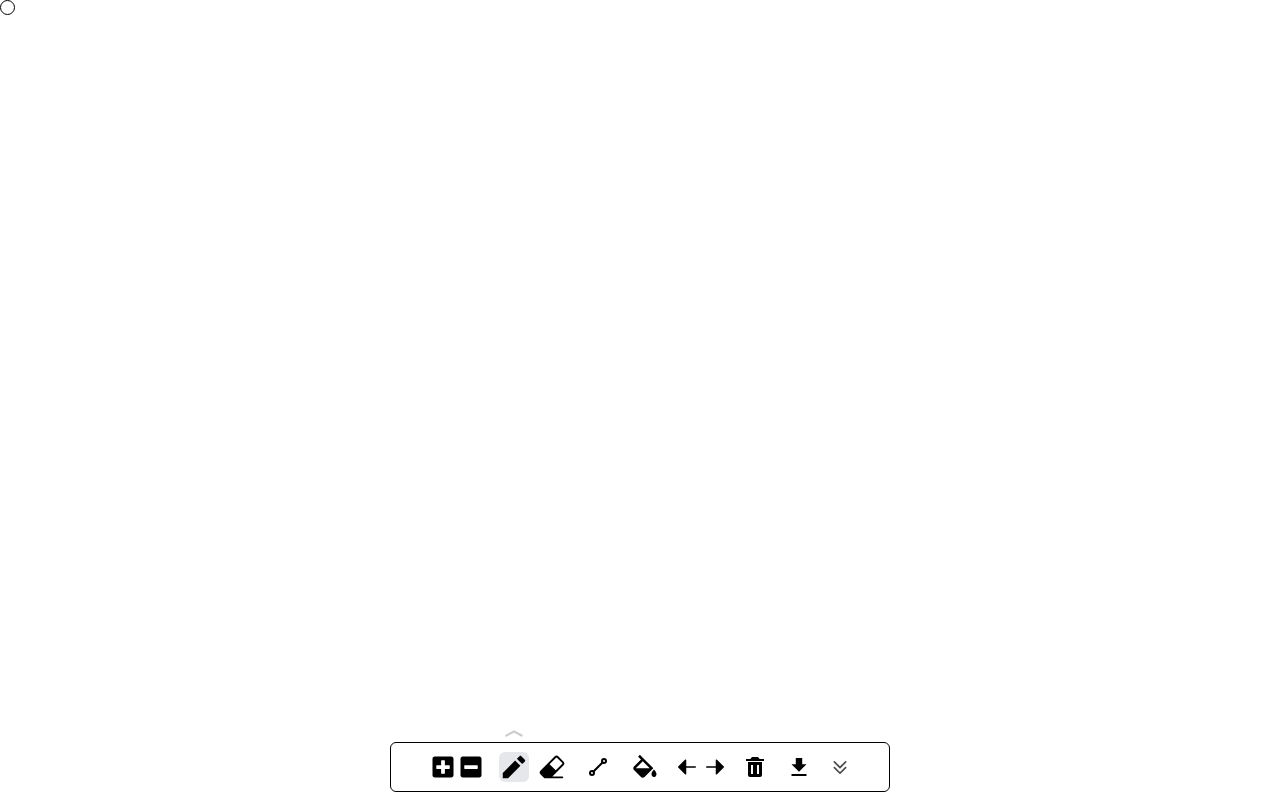
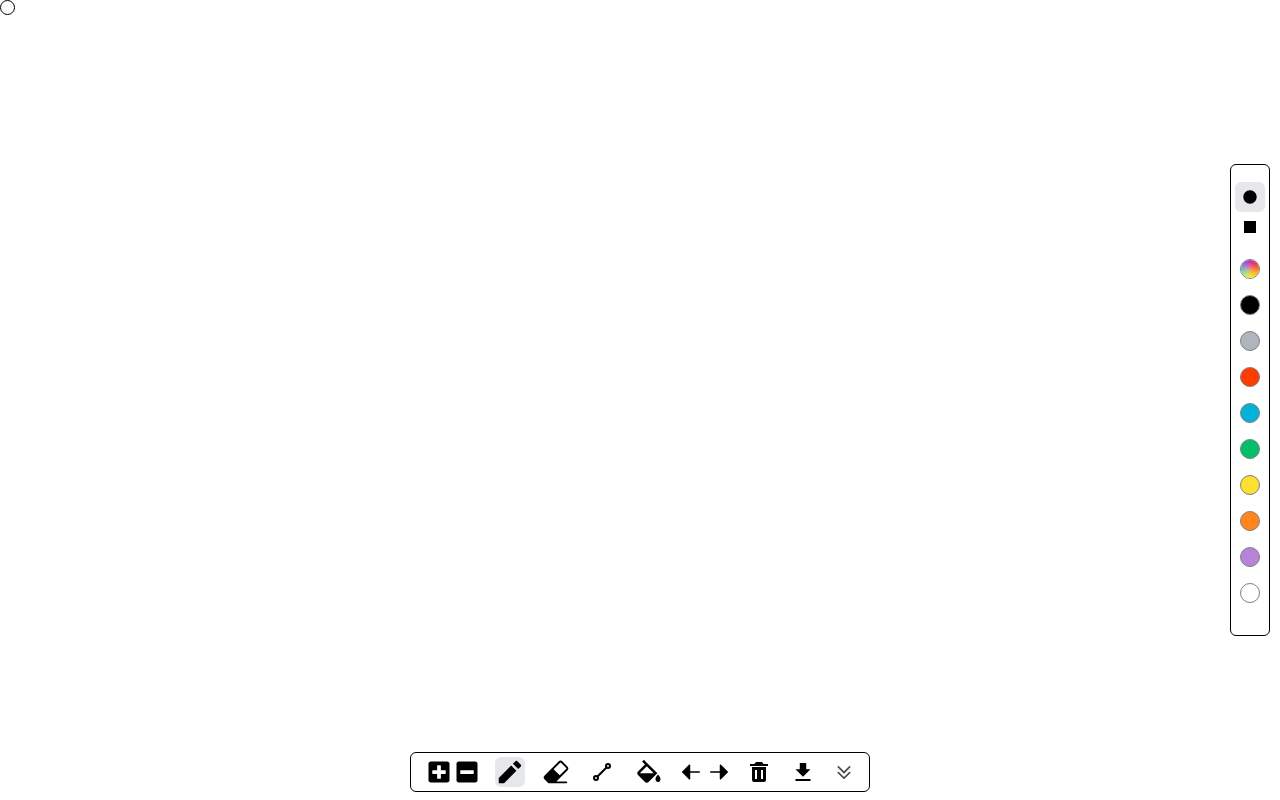
Before and after one commit to VictorSouzaCode/Splash-Paint, a React (Vite) app: page / in a window 1280 px wide. Built offline with nearby package versions, Linux system fonts and the light colour scheme; a web font is replaced by a local one.

Commit message:
toolCofigurationBar-Now-is-aways-on-the-screen-side

```diff
--- a/src/components/Canvas.tsx
+++ b/src/components/Canvas.tsx
@@ -9,6 +9,7 @@ import { useCanvasEvents } from "../hooks/useCanvasEvents"
 import { createDrawingEngine } from "../typescript/engine/drawingEngine"
 import Toolbar from "./Toolbar"
 import { setEngine } from "../utils/drawingEgineSingleton"
+import ToolConfigurationBar from "./configurationBar/ToolConfigurationBar"
 
 
 const Canvas = () => {
@@ -48,8 +49,12 @@ const Canvas = () => {
     ref={canvasPreviewRef}
     className="absolute top-0 left-0 z-0 pointer-events-none bg-transparent"
     />
-    {engineReady &&
-    <Toolbar />
+    {engineReady && (
+      <div>
+        <Toolbar />
+        <ToolConfigurationBar/>
+      </div>
+    )
     }
 
     <MouseFollower/>
--- a/src/components/Toolbar.tsx
+++ b/src/components/Toolbar.tsx
@@ -7,6 +7,7 @@ import UndoRedoDelete from "./buttonsToolbar/UndoRedoDelete"
 import ToggleToolBarButton from "./buttonsToolbar/ToggleToolBarButton"
 import type { RootState } from "../redux/store"
 import { useSelector } from "react-redux"
+import ColorPallete from "./buttonsToolbar/ColorPallete"
 
 
 
@@ -19,7 +20,7 @@ const Toolbar = () => {
     {hide && <ToggleToolBarButton/>}
 
     {!hide &&
-    <div className="z-50 flex-center bottom-position min-h-[50px] h-fit main-container-width rounded-md border1 bg-white">
+    <div className="z-50 flex-center flex-col bottom-position min-h-[40px] h-fit main-container-width rounded-md border1 bg-white">
 
         <div className="h-full text-2xl flex-center flex-wrap gap-x-4">
           <SizeControl />
--- a/src/components/buttonsToolbar/ColorPallete.tsx
+++ b/src/components/buttonsToolbar/ColorPallete.tsx
@@ -2,8 +2,13 @@ import { useDispatch, useSelector } from "react-redux"
 import { setPencilColor} from "../../redux/slices/tools"
 import type { RootState } from "../../redux/store"
 import { basicColorsOptions } from "../../utils/colorPalleteData"
-import { setConfigBar } from "../../redux/slices/configToolBar";
 import multiColorbackground from '../../assets/rainbow.jpg'
+
+// icon if i want a button to open colorPallete
+import { PiCirclesThreeFill } from "react-icons/pi";
+import { PiIntersectThreeFill } from "react-icons/pi";
+
+
 
 const ColorPallete = () => {
     const dispatch = useDispatch()
@@ -12,7 +17,7 @@ const ColorPallete = () => {
   return (
     <>
     <div
-        className="flex flex-wrap justify-around items-center h-fit gap-x-2"
+        className="flex-center flex-col flex-wrap h-fit gap-y-4"
         >
             <div className="relative w-5 h-5 rounded-full transition-all duration-200"
               style={{
@@ -43,7 +48,6 @@ const ColorPallete = () => {
                   }}
                   onClick={() => {
                       dispatch(setPencilColor(colors))
-                      dispatch(setConfigBar())
                   }}
               ></button>
           ))}
--- a/src/components/buttonsToolbar/FillButton.tsx
+++ b/src/components/buttonsToolbar/FillButton.tsx
@@ -2,7 +2,6 @@
 import { useDispatch, useSelector } from "react-redux"
 import {  setFill } from "../../redux/slices/tools"
 import type { RootState } from "../../redux/store";
-import OpenConfigBarButton from "../configurationBar/OpenConfigBarButton";
 
 import { BiSolidColorFill } from "react-icons/bi";
 
@@ -13,11 +12,8 @@ const FillButton = () => {
   const dispatch = useDispatch()
   const state = useSelector((state: RootState) => state.tools)
 
-  const barIsActive = useSelector((state: RootState) => state.configBar.isActive)
-
   return (
     <div className="relative flex-center">
-    {state.tool === 'fill' && !barIsActive && <OpenConfigBarButton />}
     <button
       className="text-3xl rounded-md flex-center"
       style={{
--- a/src/components/buttonsToolbar/PencilEraser.tsx
+++ b/src/components/buttonsToolbar/PencilEraser.tsx
@@ -2,19 +2,18 @@ import { useDispatch, useSelector } from "react-redux"
 import type { RootState } from "../../redux/store";
 import {  setEraser, setPencil, setToolForm} from "../../redux/slices/tools"
 import { toolsArray } from "../../utils/toolsData";
-import ToolConfigurationBar from "../configurationBar/ToolConfigurationBar";
 
-import OpenConfigBarButton from "../configurationBar/OpenConfigBarButton";
+import { FaSquare } from "react-icons/fa";
+import { FaCircle } from "react-icons/fa6";
 
 
+// change color pallete and tool forms to a side bar
 
 
 const PencilEraser = () => {
   const dispatch = useDispatch()
 
   const { tool, toolForm, pencilColor} = useSelector((state: RootState) => state.tools)
-
-  const barIsActive = useSelector((state: RootState) => state.configBar.isActive)
 
   const handleToolsClick = (toolName: string) => {
     if(toolName === 'pencil') {
@@ -27,7 +26,7 @@ const PencilEraser = () => {
     }
   }
 
-  const renderToolsButton = (toolName: string, Icon: React.ElementType, keyNumber:number) => {
+  const renderToolsButton = (toolName: string, Icon: React.ElementType) => {
 
     const isSelected = tool === toolName;
 
@@ -42,7 +41,6 @@ const PencilEraser = () => {
       className="flex-col flex-center"
       key={toolName}
       >
-      {isSelected && !barIsActive && <OpenConfigBarButton/>}
       <button
       className={`flex-center rounded-md text-3xl`}
       style={{
@@ -60,15 +58,11 @@ const PencilEraser = () => {
   }
 
   return (
-    <>
-    {barIsActive  && <ToolConfigurationBar/>}
-    <div className="flex justify-center relative gap-x-2">
-      {toolsArray && toolsArray.map(({name, Icon, keyNumber}) => (
-        renderToolsButton(name, Icon, keyNumber)
+    <div className="flex justify-center relative gap-x-4">
+      {toolsArray && toolsArray.map(({name, Icon}) => (
+        renderToolsButton(name, Icon)
       ))}
-
     </div>
-    </>
   )
 }
 
--- a/src/components/buttonsToolbar/ShapeArray.tsx
+++ b/src/components/buttonsToolbar/ShapeArray.tsx
@@ -40,7 +40,7 @@ const ShapeArray = () => {
 
   return (
       <div
-          className="h-fit flex-center rounded-md gap-x-2"
+          className="h-fit flex-center flex-col rounded-md gap-y-4"
       >
           {shapes && shapes.map(({ shapeName, ShapeIcon }, i) => {
               return renderShapeButtons(shapeName as ToolForm, ShapeIcon, i)
--- a/src/components/buttonsToolbar/Shapes.tsx
+++ b/src/components/buttonsToolbar/Shapes.tsx
@@ -4,13 +4,11 @@ import type { RootState } from "../../redux/store";
 import type { ToolForm } from "../../redux/slices/tools";
 import { previousSelectedShapes } from "../../utils/shapeIcons";
 import { shapes} from "../../utils/shapeIcons";
-import OpenConfigBarButton from "../configurationBar/OpenConfigBarButton";
 
 const Shapes = () => {
     const dispatch = useDispatch()
 
     const { pencilColor, tool} = useSelector((state:RootState) => state.tools)
-    const barIsActive = useSelector((state: RootState) => state.configBar.isActive)
 
     const handleClick = (shapeName: ToolForm) => {
         dispatch(setToolForm(shapeName))
@@ -25,8 +23,6 @@ const Shapes = () => {
             <div
             className="flex-center"
             key={shapeName}>
-            {tool === 'shape' && !barIsActive && <OpenConfigBarButton/>
-            }
             <button
                 className={`flex-center rounded-md`}
                 style={{
@@ -45,7 +41,7 @@ const Shapes = () => {
     const currentShape = previousSelectedShapes[0] as ToolForm || 'line';
 
   return (
-      <div className="w-[30px] h-[30px] relative rounded-md flex justify-center items-center"
+      <div className="w-[30px] h-[30px] relative rounded-md flex-center"
           style={{
               backgroundColor: tool !== 'shape' ? 'transparent' : '#e5e7eb'
           }}
--- a/src/components/buttonsToolbar/StrokeFormsSelector.tsx
+++ b/src/components/buttonsToolbar/StrokeFormsSelector.tsx
@@ -33,14 +33,13 @@ const StrokeFormSelector = () => {
     return (
       <button
         key={strokeForm}
-        className="button-tools-box flex-center h-full"
+        className="button-tools-box flex-center"
         style={{
           color: iconColor,
           backgroundColor: bgColor
         }}
         onClick={() => {
           handleFormClick(strokeForm)
-          dispatch(setConfigBar())
         }}
       >
         <Icon />
@@ -49,7 +48,7 @@ const StrokeFormSelector = () => {
   }
 
   return (
-    <div className="flex-center rounded-md text-base h-[30px]">
+    <div className="flex-center flex-col rounded-md text-base h-[30px]">
       {strokeForm && strokeForm.map(({ name, Icon }) => (
         render(name, Icon)
       ))}
--- a/src/components/configurationBar/ToolConfigurationBar.tsx
+++ b/src/components/configurationBar/ToolConfigurationBar.tsx
@@ -1,23 +1,22 @@
 import StrokeFormSelector from "../buttonsToolbar/StrokeFormsSelector"
-import ColorPallete from "../buttonsToolbar/ColorPallete"
 import { useSelector } from "react-redux";
 import type { RootState } from "../../redux/store";
 import ShapeArray from "../buttonsToolbar/ShapeArray";
-import OpenConfigBarButton from "./OpenConfigBarButton";
+import ColorPallete from "../buttonsToolbar/ColorPallete";
+
+// i want that strokeformselector only shows on the side bar when pencil or eraser is selected
+// i want shapes to appear only when shapes are selected
 
 
 const ToolConfigurationBar = () => {
 
     const {tool} = useSelector((state:RootState) => state.tools)
 
-    const modularGap = tool == 'pencil' || tool == 'eraser' ? `gap-x-2` : `gap-x-4`;
-
   return (
-    <div className={`border1 min-h-[40px] h-fit w-full absolute top-[0%] left-[50%] translate-y-[-100%] translate-x-[-50%] box-rounded flex-center bg-white ${modularGap}`}>
-      <OpenConfigBarButton/>
-        {tool === 'pencil' || tool === 'eraser' ? <StrokeFormSelector/> : <div></div>}
-        {tool === 'shape' && <ShapeArray/>}
-        {tool === 'eraser' ? <div className="w-[197px]"></div> : <ColorPallete />}
+    <div className={`border1 flex flex-col items-center justify-center absolute top-[50%] translate-y-[-50%] right-[10px] w-[40px] min-h-[40px] h-fit py-8 gap-8 box-rounded bg-white`}>
+      {(tool === 'pencil' || tool === 'eraser') && <StrokeFormSelector/>}
+      {tool === 'shape' && <ShapeArray/>}
+      {(tool === 'fill' || tool === 'shape' || tool === 'pencil') && <ColorPallete/>}
     </div>
   )
 }
--- a/src/splashInput.css
+++ b/src/splashInput.css
@@ -26,11 +26,11 @@
   }
 
   .main-container-width {
-    @apply min-w-32 w-full max-w-[98%] lg:max-w-[500px] lg:px-2
+    @apply min-w-32 w-full max-w-[98%] lg:w-fit lg:px-4
   }
 
   .button-tools-box {
-    @apply rounded-md h-full w-[30px] active:text-gray-600
+    @apply rounded-md w-[30px] min-h-[30px] active:text-gray-600
   }
 
   .box-rounded {
--- a/src/splashOutput.css
+++ b/src/splashOutput.css
@@ -582,16 +582,20 @@ video {
   left: 50%;
 }
 
+.right-\[10px\] {
+  right: 10px;
+}
+
 .top-0 {
   top: 0px;
 }
 
-.top-\[0\%\] {
-  top: 0%;
+.top-\[100\%\] {
+  top: 100%;
 }
 
-.top-\[100\%\] {
-  top: 100%;
+.top-\[50\%\] {
+  top: 50%;
 }
 
 .z-0 {
@@ -635,10 +639,6 @@ video {
   min-height: 40px;
 }
 
-.min-h-\[50px\] {
-  min-height: 50px;
-}
-
 .w-5 {
   width: 1.25rem;
 }
@@ -647,20 +647,16 @@ video {
   width: 2rem;
 }
 
-.w-\[197px\] {
-  width: 197px;
-}
-
 .w-\[30px\] {
   width: 30px;
 }
 
+.w-\[40px\] {
+  width: 40px;
+}
+
 .w-full {
   width: 100%;
-}
-
-.min-w-\[100px\] {
-  min-width: 100px;
 }
 
 .min-w-\[200px\] {
@@ -674,6 +670,11 @@ video {
 
 .translate-y-\[-100\%\] {
   --tw-translate-y: -100%;
+  transform: translate(var(--tw-translate-x), var(--tw-translate-y)) rotate(var(--tw-rotate)) skewX(var(--tw-skew-x)) skewY(var(--tw-skew-y)) scaleX(var(--tw-scale-x)) scaleY(var(--tw-scale-y));
+}
+
+.translate-y-\[-50\%\] {
+  --tw-translate-y: -50%;
   transform: translate(var(--tw-translate-x), var(--tw-translate-y)) rotate(var(--tw-rotate)) skewX(var(--tw-skew-x)) skewY(var(--tw-skew-y)) scaleX(var(--tw-scale-x)) scaleY(var(--tw-scale-y));
 }
 
@@ -705,8 +706,8 @@ video {
   justify-content: center;
 }
 
-.justify-around {
-  justify-content: space-around;
+.gap-8 {
+  gap: 2rem;
 }
 
 .gap-x-1 {
@@ -714,22 +715,17 @@ video {
        column-gap: 0.25rem;
 }
 
-.gap-x-2 {
-  -moz-column-gap: 0.5rem;
-       column-gap: 0.5rem;
-}
-
 .gap-x-4 {
   -moz-column-gap: 1rem;
        column-gap: 1rem;
 }
 
+.gap-y-4 {
+  row-gap: 1rem;
+}
+
 .overflow-hidden {
   overflow: hidden;
-}
-
-.rounded {
-  border-radius: 0.25rem;
 }
 
 .rounded-full {
@@ -765,6 +761,11 @@ video {
 
 .p-2 {
   padding: 0.5rem;
+}
+
+.py-8 {
+  padding-top: 2rem;
+  padding-bottom: 2rem;
 }
 
 .text-2xl {
@@ -844,14 +845,15 @@ video {
 
 @media (min-width: 1024px) {
   .main-container-width {
-    max-width: 500px;
-    padding-left: 0.5rem;
-    padding-right: 0.5rem;
+    width: -moz-fit-content;
+    width: fit-content;
+    padding-left: 1rem;
+    padding-right: 1rem;
   }
 }
 
 .button-tools-box {
-  height: 100%;
+  min-height: 30px;
   width: 30px;
   border-radius: 0.375rem;
 }
@@ -867,14 +869,6 @@ video {
 
 .border1 {
   border: 1px solid black;
-}
-
-.border2 {
-  border: 1px solid red;
-}
-
-.border3 {
-  border: 2px solid blue;
 }
 
 .hover-shape:hover {
```
Also changed, not shown: src/typescript/fill/fillForTest.ts (deleted, +0 -132 lines).
